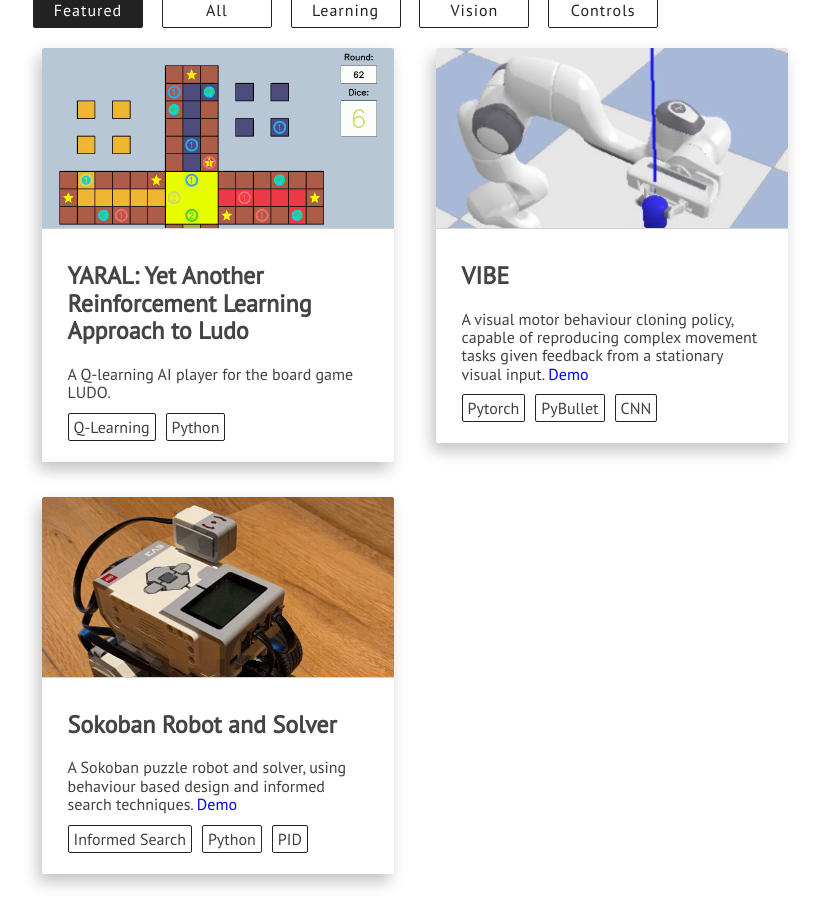
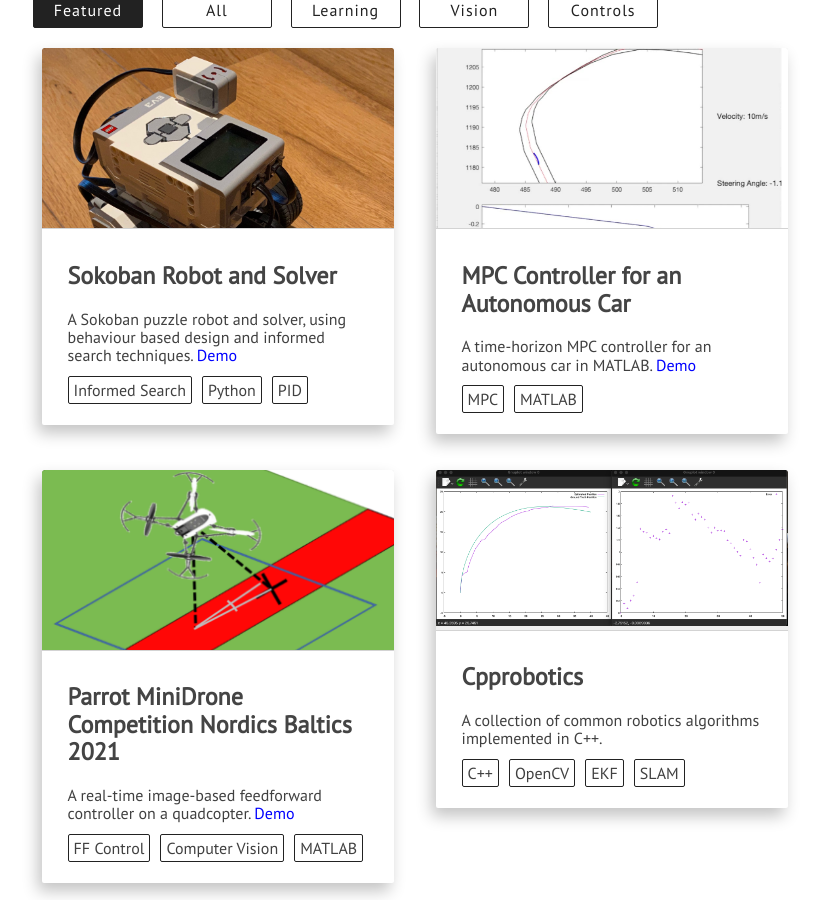
Before and after one commit to NDurocher/NDurocher.github.io, a Jekyll site: the page built from index.html, in a window 1280 px wide and 900 px high, scrolled down 3064 px. Shown: the whole window, without its empty margins (230-1051 px from the left). Built offline with Jekyll 4.4.1, drawn with Linux system fonts in a browser that asks for light colours; nearby versions of some CDN libraries.

Commit message:
Added CppRobotics to projects
Updated skills

```diff
--- a/_includes/skills.html
+++ b/_includes/skills.html
@@ -19,12 +19,12 @@
                             <div class="skillbar-bar" style="background: #3498db;"></div>
                         </div> <!-- End Skill Bar -->
 
-                        <div class="skillbar clearfix " data-percent="85%">
+                        <div class="skillbar clearfix " data-percent="80%">
                             <div class="skillbar-title" style="background: #2980b9;"><span>Deep Learning</span></div>
                             <div class="skillbar-bar" style="background: #3498db;"></div>
                         </div> <!-- End Skill Bar -->
 
-                        <div class="skillbar clearfix " data-percent="80%">
+                        <div class="skillbar clearfix " data-percent="85%">
                             <div class="skillbar-title" style="background: #2980b9;"><span>Robotics</span></div>
                             <div class="skillbar-bar" style="background: #3498db;"></div>
                         </div> <!-- End Skill Bar -->
@@ -34,7 +34,7 @@
                             <div class="skillbar-bar" style="background: #3498db;"></div>
                         </div> <!-- End Skill Bar -->
 
-                        <div class="skillbar clearfix " data-percent="75%">
+                        <div class="skillbar clearfix " data-percent="85%">
                             <div class="skillbar-title" style="background: #2980b9;"><span>C++</span></div>
                             <div class="skillbar-bar" style="background: #3498db;"></div>
                         </div> <!-- End Skill Bar -->
--- a/assets/js/projects.js
+++ b/assets/js/projects.js
@@ -17,7 +17,7 @@ let render_projects = (slug) => {
             demo: false,
             technologies: ['Q-Learning', 'Python'],
             description: "A Q-learning AI player for the board game LUDO.",
-            categories: ['featured', 'ML']
+            categories: ['ML']
         },
         {
             image: 'assets/images/VIBE.png',
@@ -26,7 +26,7 @@ let render_projects = (slug) => {
             demo: 'https://youtu.be/hCbHA0Wp3V4',
             technologies: ['Pytorch', 'PyBullet', 'CNN'],
             description: "A visual motor behaviour cloning policy, capable of reproducing complex movement tasks given feedback from a stationary visual input.",
-            categories: ['featured', 'ML', 'CV', ]
+            categories: ['ML', 'CV' ]
         },
         {
             image: 'assets/images/Sokobot.jpeg',
@@ -44,7 +44,7 @@ let render_projects = (slug) => {
             demo: 'https://youtu.be/Tbv2cbrF87Y',
             technologies: ['MPC', 'MATLAB'],
             description: "A time-horizon MPC controller for an autonomous car in MATLAB.",
-            categories: ['Ctrl']
+            categories: ['featured', 'Ctrl']
         },
         {
             image: 'assets/images/Parrot Mini Drone.png',
@@ -53,7 +53,7 @@ let render_projects = (slug) => {
             demo: 'https://www.youtube.com/watch?v=elezoPG-3co&feature=youtu.be',
             technologies: ['FF Control', 'Computer Vision', 'MATLAB'],
             description: "A real-time image-based feedforward controller on a quadcopter.",
-            categories: ['CV', 'Ctrl']
+            categories: ['featured','CV', 'Ctrl']
         },
         {
             image: 'assets/images/Which_podcaster.png',
@@ -63,6 +63,15 @@ let render_projects = (slug) => {
             technologies: ['ResNet', 'LSTM', 'Pytorch'],
             description: "A neural network model to determine which host of a Danish Podcast is speaking.",
             categories: ['ML']
+        },
+        {
+            image: 'assets/images/VO_example.png',
+            link: 'https://github.com/NDurocher/CppRobotics',
+            title: 'Cpprobotics',
+            demo: false,
+            technologies: ['C++', 'OpenCV', 'EKF', 'SLAM'],
+            description: "A collection of common robotics algorithms implemented in C++.",
+            categories: ['featured', 'CV']
         },
     ]
 
```
Also changed, not shown: .obsidian/core-plugins.json, assets/images/VO_example.png (added), 3 other files.
